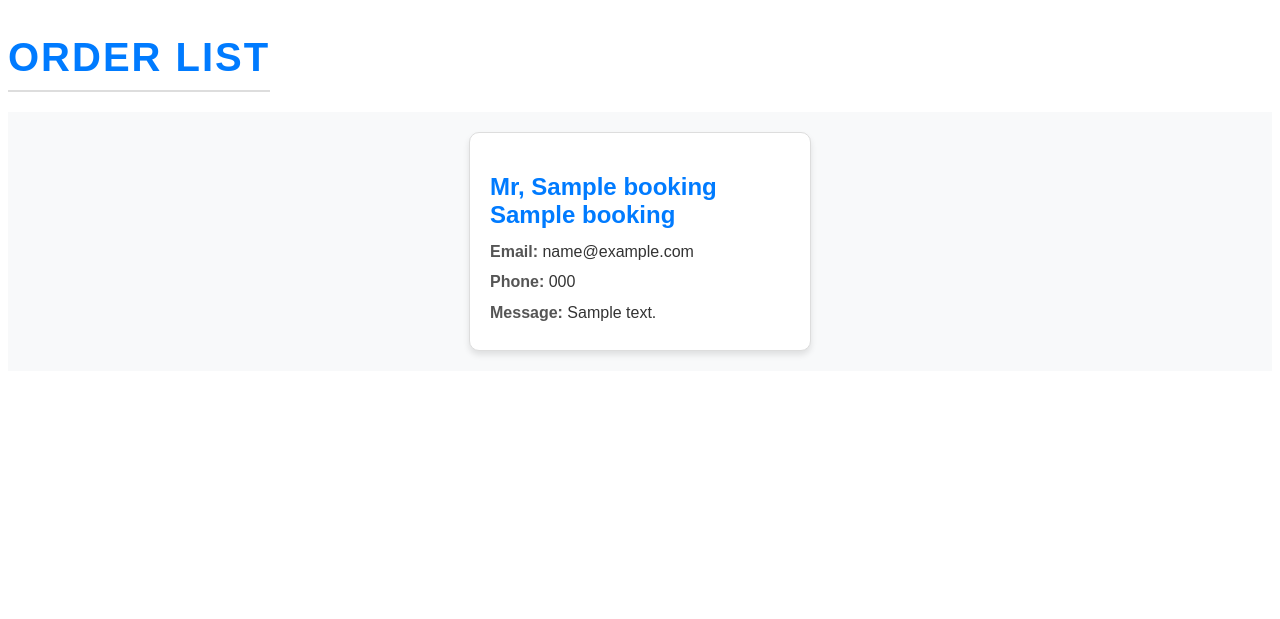
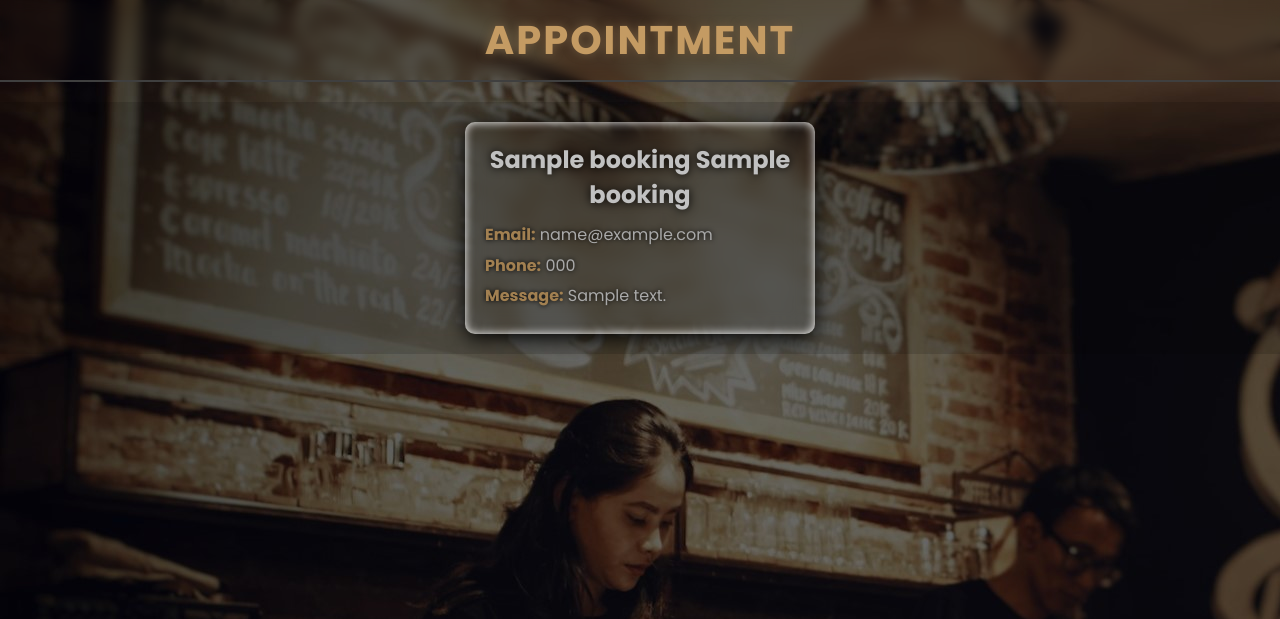
Before and after one commit to manojrajgopal/coffee-shop, a Flask app: template templates/list_orders.html in a window 1280 px wide. Shown: the top 619 px of the page. Run offline with Flask 3, Linux system fonts and the light colour scheme; the template is opened without the code that fills it: most values are stand-ins (such as "Sample title", 1, 10 or a date in 2020).

Commit message:
login page of css and html file both are modified and updated

```diff
--- a/static/css/list_orders.css
+++ b/static/css/list_orders.css
@@ -1,41 +1,47 @@
-/* General container styling */
-
+* {
+    margin: 0;
+    padding: 0;
+    box-sizing: border-box;
+    text-decoration: none;
+    outline: none;
+    font-family: "Poppins", sans-serif;
+  }
 /* Styling for h1 heading */
 h1 {
-    font-family: 'Arial', sans-serif; /* Clean, modern font */
     font-size: 2.5em; /* Large font size */
     font-weight: bold; /* Bold text */
-    color: #007bff; /* Bootstrap-style blue color */
+    color: #c49b63; /* Bootstrap-style blue color */
     text-align: center; /* Center the heading */
     margin-bottom: 20px; /* Add spacing below the heading */
     text-transform: uppercase; /* Make the text uppercase */
     letter-spacing: 2px; /* Add spacing between letters */
-    border-bottom: 2px solid #ddd; /* Add an underline */
-    display: inline-block; /* Make the border width match the text width */
+    border-bottom: 2px solid #3f3f3f; /* Add an underline */
+    display: flex; /* Make the border width match the text width */
     padding-bottom: 10px; /* Add some spacing below the text */
+    justify-content: center;
+    text-shadow: 0 0 10px #70593c;
+    backdrop-filter: blur(7px);
+    padding-top: 10px;
 }
-
-
 .booking-container {
     display: flex;
     flex-wrap: wrap;
     justify-content: center;
     gap: 20px;
     padding: 20px;
-    background-color: #f8f9fa; /* Light grey background */
+    background-color: #00000024; /* Light grey background */
 }
 
 /* Card styling */
 .booking-card {
-    background-color: #ffffff; /* White background */
-    border: 1px solid #ddd; /* Light grey border */
+    backdrop-filter: blur(10px);
     border-radius: 10px; /* Rounded corners */
-    box-shadow: 0 4px 6px rgba(0, 0, 0, 0.1); /* Subtle shadow */
+    box-shadow: 0 4px 20px #000, inset 0 0 10px #fff; /* Subtle shadow */
     padding: 20px; /* Inner spacing */
-    width: 300px; /* Fixed width for cards */
+    width: 350px; /* Fixed width for cards */
     text-align: left; /* Align text to the left */
     font-family: 'Arial', sans-serif; /* Modern font */
-    color: #333; /* Dark grey text color */
+    color: #a9a9a9; /* Dark grey text color */
     transition: transform 0.3s ease, box-shadow 0.3s ease;
 }
 
@@ -48,19 +54,21 @@ h1 {
 /* Headings */
 .booking-card h2 {
     font-size: 1.5em; /* Larger heading font size */
-    color: #007bff; /* Bootstrap-style blue color */
+    color: #c1c1c1; /* Bootstrap-style blue color */
     margin-bottom: 10px;
+    text-shadow: 0 0 10px #000;
 }
 
 /* Paragraph styling */
 .booking-card p {
+    text-shadow: 0 0 5px #000;
     margin: 5px 0; /* Space between paragraphs */
     line-height: 1.6; /* Better readability */
 }
 
 /* Strong elements */
 .booking-card p strong {
-    color: #555; /* Medium grey for labels */
+    color: #a28051; /* Medium grey for labels */
 }
 
 /* Horizontal rule */
--- a/templates/list_orders.html
+++ b/templates/list_orders.html
@@ -1,15 +1,25 @@
 <!DOCTYPE html>
 <html>
     <head>
+        <link rel="preconnect" href="https://fonts.googleapis.com" />
+    <link rel="preconnect" href="https://fonts.gstatic.com" crossorigin />
+    <link
+      href="https://fonts.googleapis.com/css2?family=Great+Vibes&family=Josefin+Sans:wght@300;400;700&family=Poppins:wght@300;400;700&display=swap"
+      rel="stylesheet"
+    />
+    <link
+      rel="stylesheet"
+      href="https://cdn.jsdelivr.net/npm/swiper@8/swiper-bundle.min.css"
+    />
         <title>List of Order</title>
         <link rel="stylesheet" href="{{ url_for('static', filename='css/list_orders.css') }}">
     </head>
     <body>
-        <h1>Order List</h1>
+        <h1 style="text-align: center;">Appointment</h1>
         <div class="booking-container">
             {% for booking in booking_details_list %}
             <div class="booking-card">
-                <h2>Mr, {{ booking.f_name }} {{ booking.l_name }}</h2>
+                <h2 style="text-align: center;">{{ booking.f_name }} {{ booking.l_name }}</h2>
                 <p><strong>Email:</strong> {{ booking.email }}</p>
                 <p><strong>Phone:</strong> {{ booking.phone }}</p>
                 <p><strong>Message:</strong> {{ booking.message }}</p>
@@ -18,3 +28,8 @@
         </div>
     </body>
 </html>
+<style>
+    body{
+        background: url("{{ url_for('static', filename='images/image2.jpg') }}");
+    }
+</style>
```
